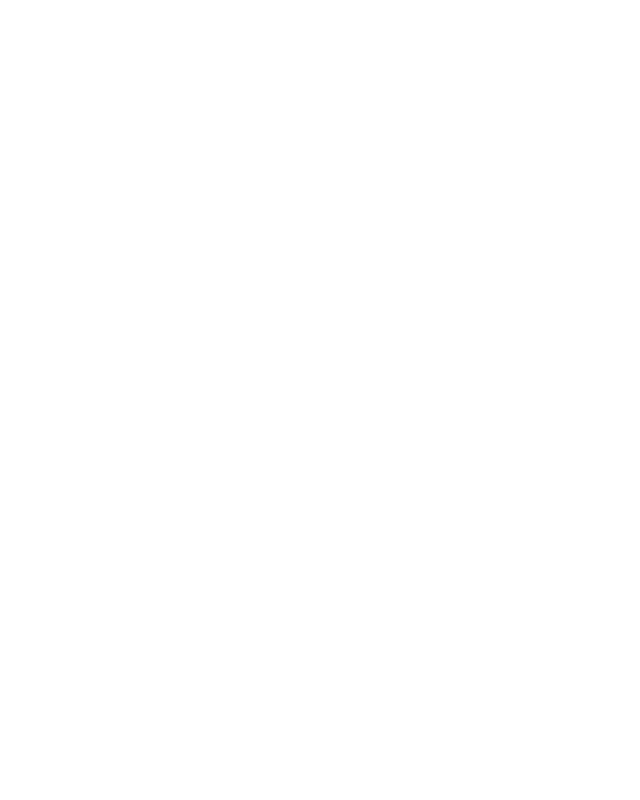
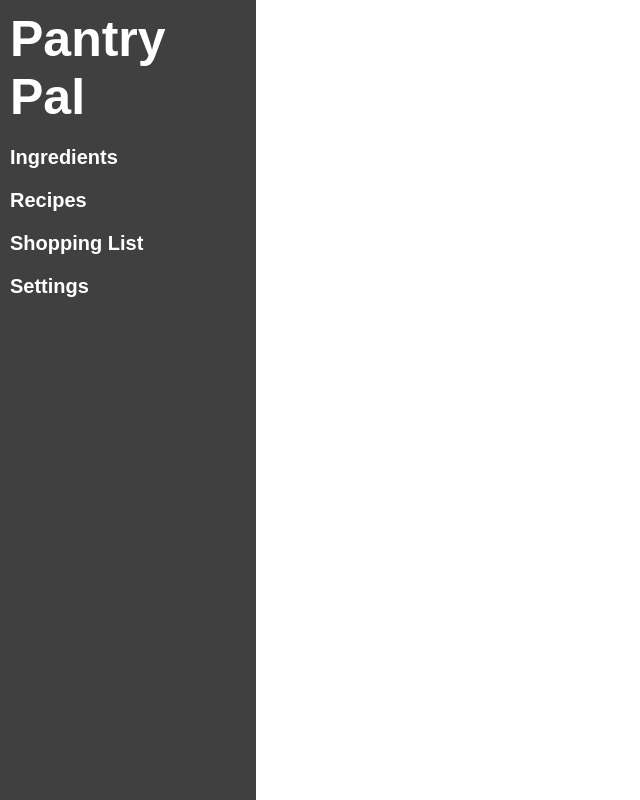
Before and after one commit to dpopp783/PantryPal, a Flask app: page / in a window 1280 px wide. Before the commit the part shown is empty. Shown: the whole page, without its empty margins (0-640 px from the left). Run offline with Flask 3, Linux system fonts and the light colour scheme.

Commit message:
main menu html and css

```diff
--- a/src/static/style.css
+++ b/src/static/style.css
@@ -0,0 +1,33 @@
+body {
+    margin: 0px;
+}
+
+.menu {
+    position: absolute;
+    top: 0;
+    left: 0;
+
+    background-color: #404040;
+    width: 20%;
+    min-width: fit-content;
+    height: 100%;
+    margin: 0%;
+
+    font-family: sans-serif;
+    color: white;
+    font-weight: 700;
+}
+
+.menu-logo {
+    position: relative;
+    padding: 10 20 10 10;
+
+    font-size: 50;
+}
+
+.menu-option {
+    position: relative;
+    padding: 10 20 10 10;
+
+    font-size: 20;
+}
--- a/src/templates/index.html
+++ b/src/templates/index.html
@@ -4,4 +4,22 @@
     <link rel="stylesheet" href="static/style.css">
 </head>
 
+<body>
+    <div class="menu">
+        <div class="menu-logo">
+            Pantry <br>
+            Pal
+        </div>
+
+        <div>
+            <div class="menu-option">Ingredients</div>
+            <div class="menu-option">Recipes</div>
+            <div class="menu-option">Shopping List</div>
+            <div class="menu-option">Settings</div>
+        </div>
+
+
+    </div>
+</body>
+
 </html>
```
